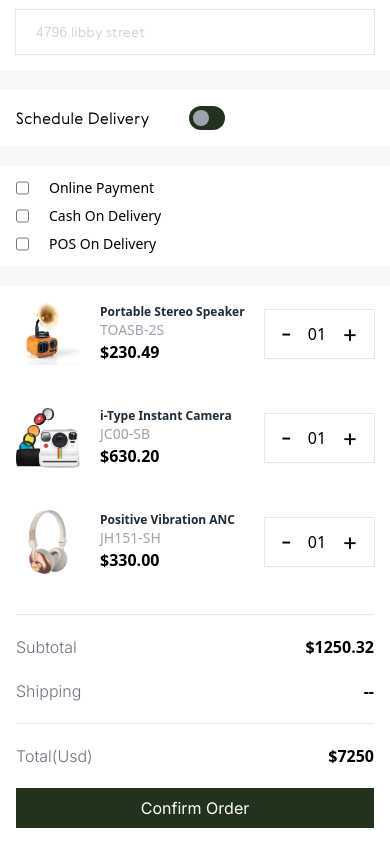
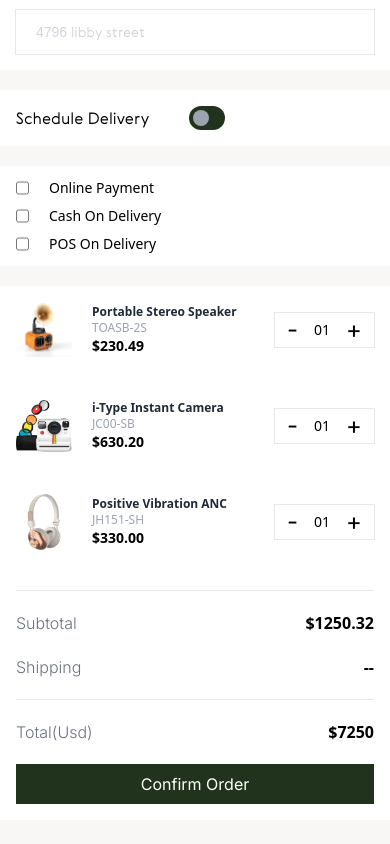
Before and after one commit to sazzadtanim/8-3-2023-ecomm-checkout, a Next.js app: page / in a window 390 px wide. Shown: the part 662-1506 px from the top of the page. After the commit the page ends 1482 px from the top, so only its background shows below. Built offline with nearby package versions, Linux system fonts and the light colour scheme.

Commit message:
productcard small size fixed

```diff
--- a/src/components/ProductCard.tsx
+++ b/src/components/ProductCard.tsx
@@ -18,23 +18,25 @@ function ProductCard(props: ProductCardProps) {
         <Image
           alt=''
           src={image ?? ''}
-          className='h-16 w-16 object-contain'
+          className='sm:h-16 sm:w-16 object-contain w-14 h-14'
           priority
         />
         <div className='grid font-sans leading-6'>
           <span className='text-xs font-bold text-gray-800 sm:text-base sm:font-semibold'>
             {title}
           </span>
-          <span className=' text-sm text-gray-400'>{model}</span>
-          <span className='font-sans font-semibold'>${price}</span>
+          <span className='text-xs text-gray-400 sm:text-sm '>{model}</span>
+          <span className='font-sans text-sm font-semibold sm:text-base'>
+            ${price}
+          </span>
         </div>
       </div>
 
-      <div className='flex items-center justify-center gap-4 px-4 py-2 ring-1 ring-gray-200'>
+      <div className='flex items-center justify-center gap-4 px-3 py-[1px] ring-1 ring-gray-200 sm:px-4 sm:py-2'>
         <button className='text-2xl' onClick={() => setCounter(counter - 1)}>
           -
         </button>
-        <span className='font-sans font-medium'>
+        <span className='font-sans font-medium text-sm sm:text-base'>
           {counter < 10 && counter > 0 ? `0${counter}` : counter}
         </span>
         <button className='text-2xl' onClick={() => setCounter(counter + 1)}>
```
